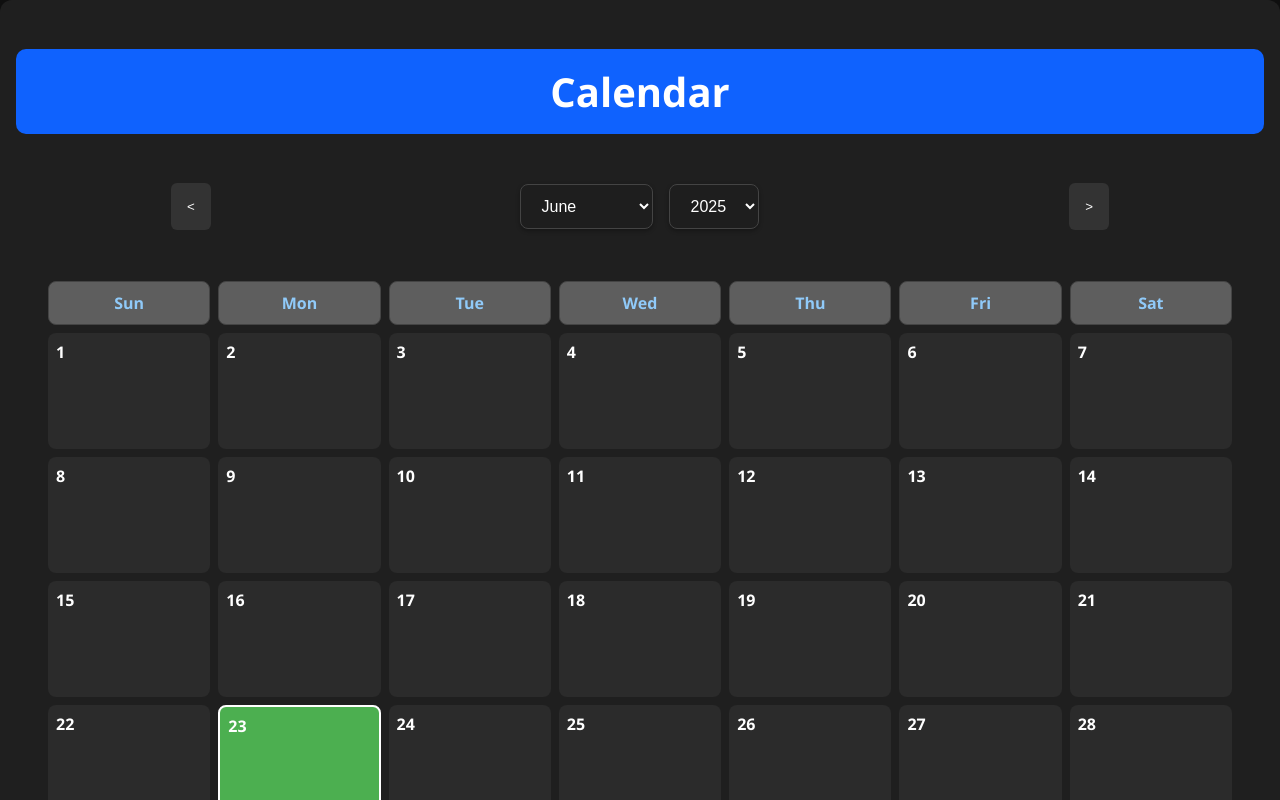
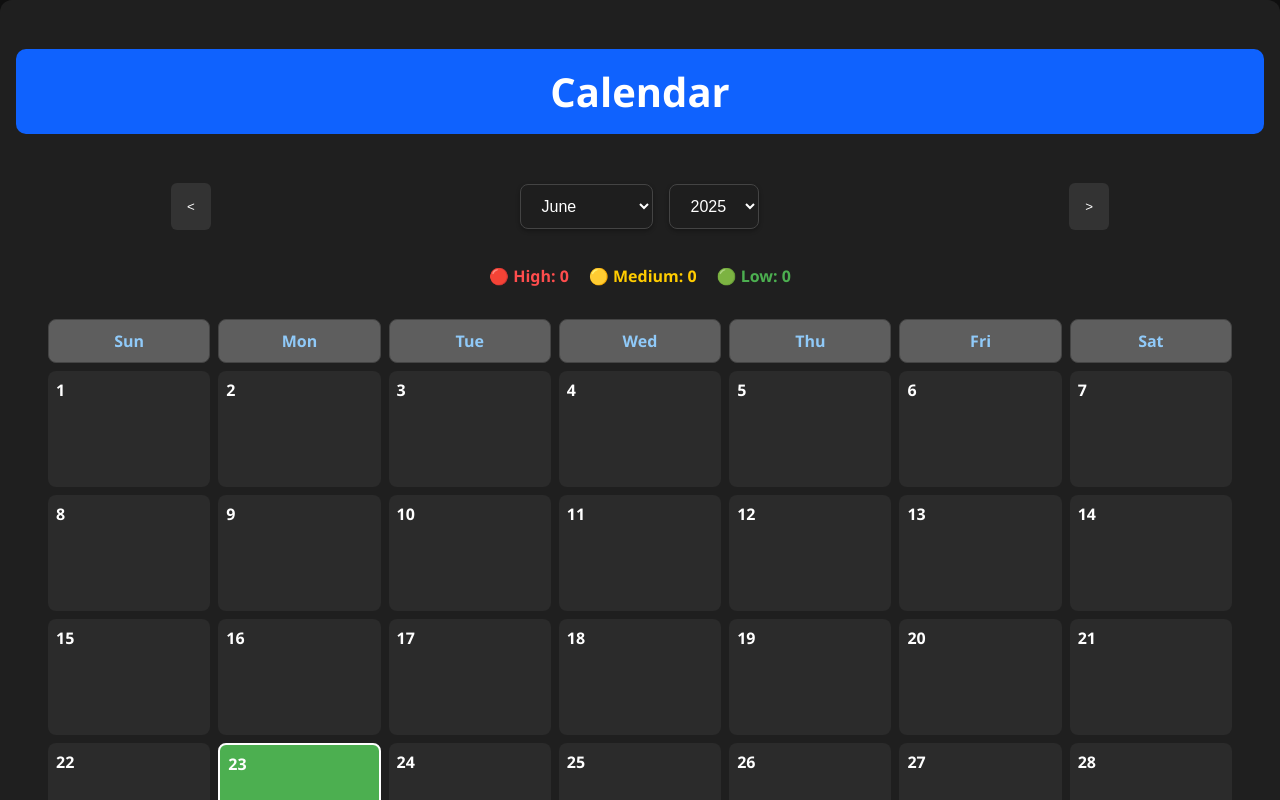
Before and after one commit to naveenkumar-42/calendar_ss, a React (Create React App) app: page /calendar_ss/schedule/1 in a window 1280 px wide. Both pictures are taken after a click on the button "Back to Calendar". Shown: the top 800 px of the page. Built offline with nearby package versions, Linux system fonts and the light colour scheme.

Commit message:
updated day file with the priority wise display on the calendar

```diff
--- a/src/components/Calendar.jsx
+++ b/src/components/Calendar.jsx
@@ -25,9 +25,36 @@ const Calendar = () => {
     day = day.add(1, "day");
   }
 
+  // Count priority-based events (timeline style)
+  const priorityCounts = {
+    high: 0,
+    medium: 0,
+    low: 0,
+  };
+
+  Object.values(events).forEach((value) => {
+    if (typeof value === "object" && !Array.isArray(value)) {
+      Object.values(value).forEach((taskArray) => {
+        taskArray.forEach((task) => {
+          if (priorityCounts.hasOwnProperty(task.priority)) {
+            priorityCounts[task.priority]++;
+          }
+        });
+      });
+    }
+  });
+
   return (
     <div className="calendar">
       <CalendarHeader date={currentDate} setDate={setCurrentDate} />
+
+      {/* ✅ Priority Count Summary */}
+      <div className="priority-summary">
+        <span className="count-high">🔴 High: {priorityCounts.high}</span>
+        <span className="count-medium">🟡 Medium: {priorityCounts.medium}</span>
+        <span className="count-low">🟢 Low: {priorityCounts.low}</span>
+      </div>
+
       <div className="calendar-grid">
         {["Sun", "Mon", "Tue", "Wed", "Thu", "Fri", "Sat"].map((d) => (
           <div className="calendar-header" key={d}>{d}</div>
@@ -36,19 +63,23 @@ const Calendar = () => {
   const dateStr = day.format("YYYY-MM-DD");
   const dayEvents = events[dateStr];
 
-          // If event type is array, pass it. If it's timeline-based, show time count.
-          const displayEvents = Array.isArray(dayEvents)
-            ? dayEvents
-            : dayEvents
-              ? Object.values(dayEvents).flat().map(e => e.text)
-              : [];
+  let priorityCount = { high: 0, medium: 0, low: 0 };
+
+  if (dayEvents && typeof dayEvents === "object" && !Array.isArray(dayEvents)) {
+    // timeline-based format
+    Object.values(dayEvents).flat().forEach((event) => {
+      if (event.priority && priorityCount[event.priority] !== undefined) {
+        priorityCount[event.priority]++;
+      }
+    });
+  }
 
   return (
     <Day
       key={idx}
       date={day}
       currentMonth={currentDate.month()}
-              events={displayEvents}
+      priorityCount={priorityCount}
       addEvent={(event) => {
         const updated = {
           ...events,
@@ -58,7 +89,7 @@ const Calendar = () => {
       }}
     />
   );
-        })}
+})}``
       </div>
     </div>
   );
--- a/src/components/Day.jsx
+++ b/src/components/Day.jsx
@@ -3,7 +3,7 @@ import { useNavigate } from "react-router-dom";
 import dayjs from "dayjs";
 import "../styles/Day.css";
 
-const Day = ({ date, currentMonth, events }) => {
+const Day = ({ date, currentMonth, priorityCount }) => {
   const navigate = useNavigate();
   const isToday = date.isSame(dayjs(), "day");
 
@@ -19,16 +19,15 @@ const Day = ({ date, currentMonth, events }) => {
     >
       <div className="date-number">{date.date()}</div>
       <div className="events">
-{Array.isArray(events)
-  ? events.map((e, i) => (
-      <div key={i} className="event">{e}</div>
-    ))
-  : Object.entries(events).map(([time, task], i) => (
-      <div key={i} className="event">
-        <strong>{time}</strong>: {task}
-      </div>
-    ))}
-
+        {priorityCount.high > 0 && (
+          <div className="event" style={{ color: "#ff4d4d" }}>🔴 High: {priorityCount.high}</div>
+        )}
+        {priorityCount.medium > 0 && (
+          <div className="event" style={{ color: "#ffcc00" }}>🟡 Medium: {priorityCount.medium}</div>
+        )}
+        {priorityCount.low > 0 && (
+          <div className="event" style={{ color: "#4caf50" }}>🟢 Low: {priorityCount.low}</div>
+        )}
       </div>
     </div>
   );
--- a/src/styles/Calendar.css
+++ b/src/styles/Calendar.css
@@ -29,3 +29,23 @@
   background: #5e5e5e;
 
 }
+
+.priority-summary {
+  display: flex;
+  justify-content: center;
+  gap: 20px;
+  margin: 16px 0;
+  font-weight: bold;
+  font-size: 16px;
+  color: #eee;
+}
+
+.count-high {
+  color: #ff4d4d;
+}
+.count-medium {
+  color: #ffcc00;
+}
+.count-low {
+  color: #4caf50;
+}
--- a/src/styles/Day.css
+++ b/src/styles/Day.css
@@ -36,10 +36,15 @@
 
 .event {
   font-size: 0.8rem;
-  background: #1976d2;
   color: white;
   padding: 2px 4px;
   border-radius: 4px;
   margin-top: 2px;
-  text-align: center;
+  text-align: left;
+  margin-left: 10px;
+
 }
+
+.events{
+  margin-top: 10px;
+}
--- a/src/styles/TimelineScheduler.css
+++ b/src/styles/TimelineScheduler.css
@@ -70,6 +70,7 @@
   align-items: center;
   max-height: 70vh;
   overflow-y: auto;
+  margin: 0 auto;
 }
 
 /* Only show time slots with tasks */
```
Lines whose indentation alone changed are shown as unchanged.
